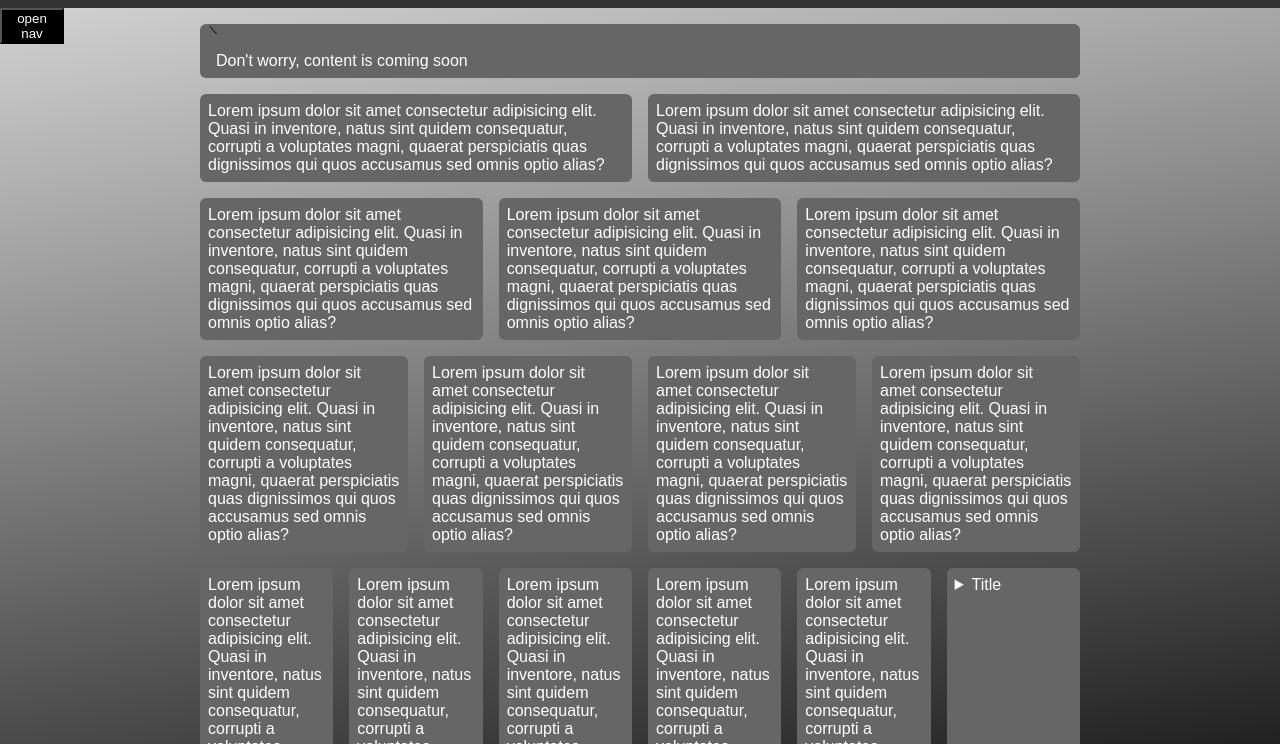
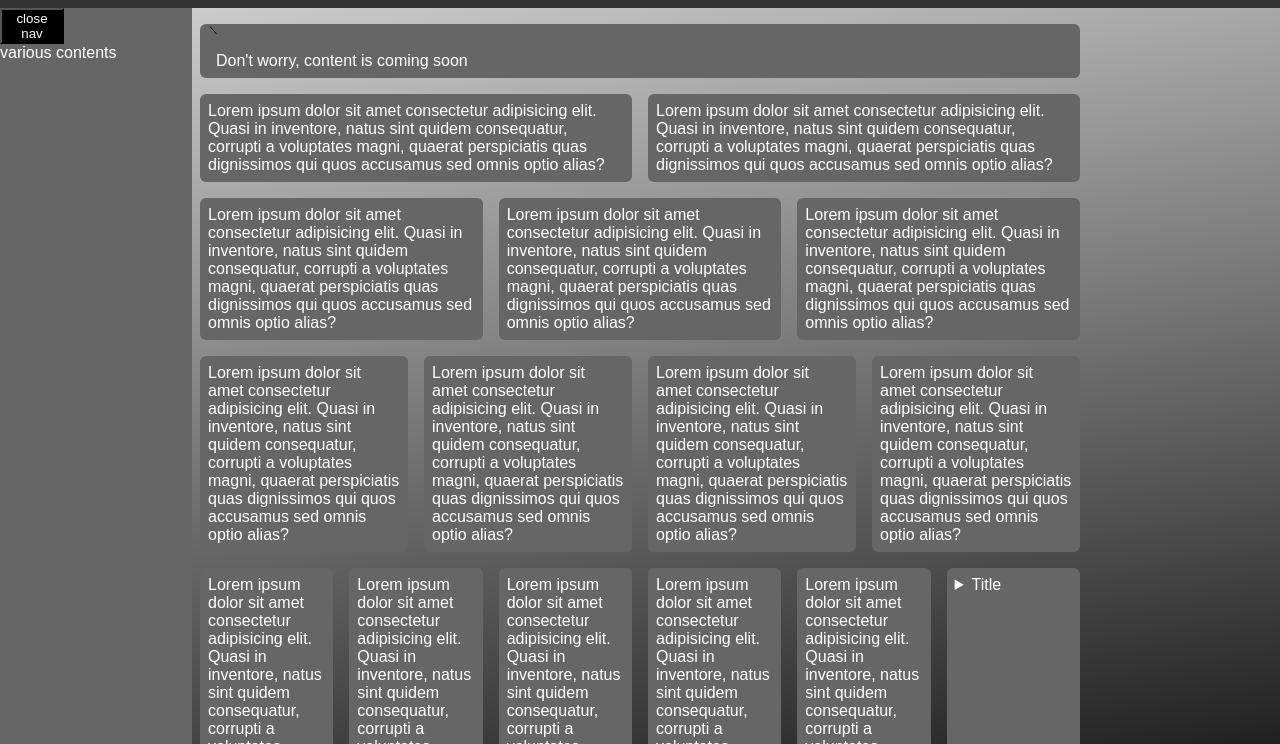
Before and after one commit to cyber-85381/cyber-85381.github.io, a plain HTML site: page index.html in a window 1280 px wide. Shown: the part 56-800 px from the top of the page. Drawn offline with Linux system fonts and the light colour scheme.

Commit message:
Update cyber-85381.css

```diff
--- a/cyber-85381.css
+++ b/cyber-85381.css
@@ -62,7 +62,7 @@ button {
 	position: absolute;
 	top: 0px;
 	bottom: 0px;
-	width: 0%;
+	width: 100%;
 	background-color: #666666;
 	color: #ffffff;
 	overflow: hidden;
```
